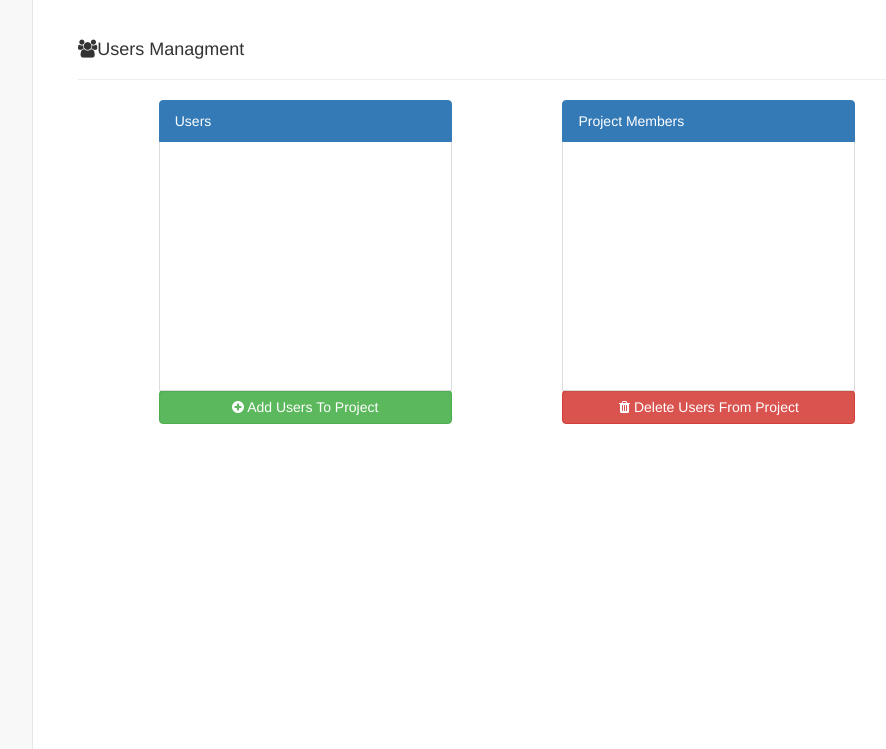
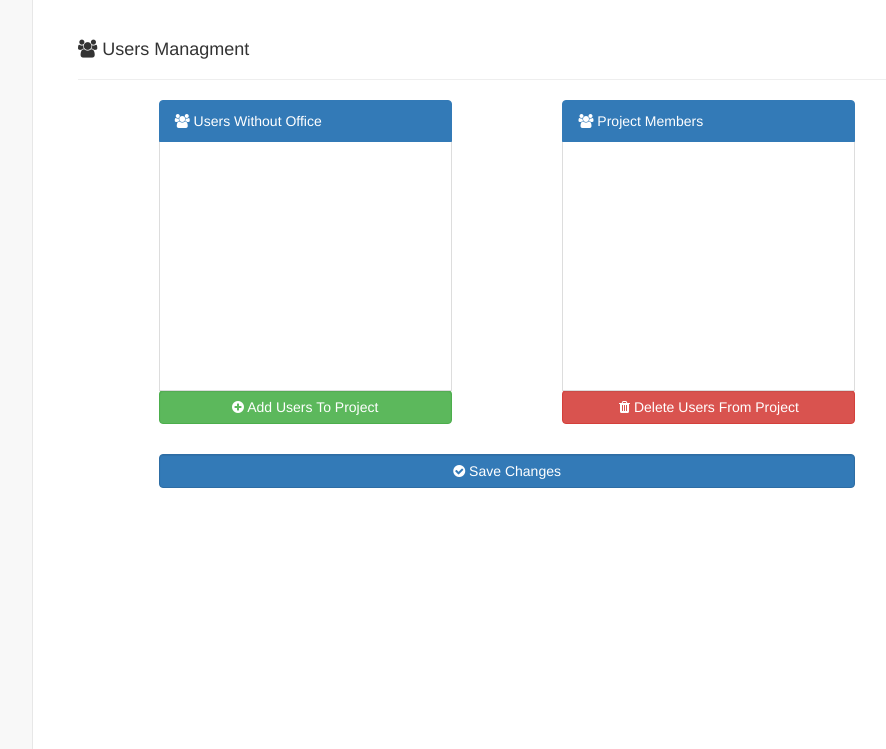
Before and after one commit to vladislavkosko/Zectra_new, a Symfony app: template src/ZectranetBundle/Resources/views/projectSettings.html.twig in a window 1280 px wide. Shown: the part 51-800 px from the top of the page, without its empty margins (218-1104 px from the left). Run offline with Twig, Linux system fonts and the light colour scheme; the template is opened without the code that fills it, so the values that code supplies are empty; some libraries are stand-ins or nearby versions.

```diff
--- a/src/ZectranetBundle/Resources/config/routing.yml
+++ b/src/ZectranetBundle/Resources/config/routing.yml
@@ -133,6 +133,12 @@ zectranet_get_project_members:
     requirements:
         project_id: \d+
 
+zectranet_save_project_members:
+    pattern: /project/{project_id}/saveMembersState
+    defaults: { _controller: ZectranetBundle:Project:saveMembers }
+    requirements:
+        project_id: \d+
+
 zectranet_add_project:
     path: /project/add
     defaults: { _controller: ZectranetBundle:Project:addProject }
--- a/src/ZectranetBundle/Resources/views/project.html.twig
+++ b/src/ZectranetBundle/Resources/views/project.html.twig
@@ -11,7 +11,7 @@
             <!-- Begin of Project controll buttons -->
             {% if project.owner.id == app.user.id or (is_granted('ROLE_ADMIN')) %}
                 <div class="pull-right">
-                    <a style="cursor: pointer; text-decoration: none;">
+                    <a style="cursor: pointer; text-decoration: none;" href="{{ path('zectranet_settings_project', {'project_id': project.id }) }}">
                         <i class="fa text-primary fa-fw fa-gear fa-2x"></i>
                     </a>
                     <a style="cursor: pointer; text-decoration: none;" data-toggle="modal" data-target="#delete_private_project">
--- a/src/ZectranetBundle/Resources/views/projectSettings.html.twig
+++ b/src/ZectranetBundle/Resources/views/projectSettings.html.twig
@@ -5,13 +5,16 @@
 {% block body %}
     <div ng-controller="ProjectController" ng-init="getMembers()">
         <div class="page-header">
-            <h4><i class="fa fa-users"></i>Users Managment</h4>
+            <h4><i class="fa fa-users"></i> Users Managment</h4>
         </div>
 
         <div class="row">
             <div class="col-md-offset-1 col-md-4" cg-busy="membersPromise">
                 <div class="list-group">
-                    <div class="list-group-item active">Users</div>
+                    <div class="list-group-item active">
+                        <i class="fa fa-users"></i>
+                        Users Without Office
+                    </div>
                     <div class="list-group-item" style="height: 250px; max-height: 250px; overflow-y: auto;" ng-cloak>
                         <a style="cursor: pointer;" class="list-group-item" ng-repeat="user in users" ng-init="user.selected = false; user.index = $index"
                            ng-class="{ 'active': user.selected }" ng-click="user.selected = !user.selected">
@@ -30,7 +33,10 @@
 
             <div class="col-md-offset-1 col-md-4" cg-busy="membersPromise">
                 <div class="list-group">
-                    <div class="list-group-item active">Project Members</div>
+                    <div class="list-group-item active">
+                        <i class="fa fa-users"></i>
+                        Project Members
+                    </div>
                     <div class="list-group-item" style="height: 250px; max-height: 250px; overflow-y: auto;" ng-cloak>
                         <a style="cursor: pointer;" class="list-group-item" ng-repeat="user in projectMembers" ng-init="user.selected = false; user.index = $index"
                            ng-class="{ 'active': user.selected }" ng-click="user.selected = !user.selected">
@@ -39,7 +45,7 @@
                         </a>
                     </div>
                     <div class="form-group">
-                        <button type="button" class="form-control btn btn-default btn-danger">
+                        <button type="button" class="form-control btn btn-default btn-danger" ng-click="removeUsersFromProject()">
                             <i class="fa fa-trash"></i>
                             Delete Users From Project
                         </button>
@@ -48,6 +54,16 @@
             </div>
         </div>
 
+        <div class="row" style="margin-top: 10px;">
+            <div class="col-md-offset-1 col-md-9">
+                <div class="form-group">
+                    <button class="form-control btn btn-default btn-primary" ng-click="saveMembersState()">
+                        <i class="fa fa-check-circle"></i>
+                        Save Changes
+                    </button>
+                </div>
+            </div>
+        </div>
     </div>
 {% endblock %}
 
@@ -56,5 +72,6 @@
     <script src="{{ asset('bundles/zectranet/js/custom/projectController.js') }}"></script>
     <script>
         JSON_URLS.getMembers = "{{ path('zectranet_get_project_members', { 'project_id': project.id }) }}";
+        JSON_URLS.saveMembers = "{{ path('zectranet_save_project_members', { 'project_id': project.id }) }}";
     </script>
 {% endblock %}
--- a/web/bundles/zectranet/js/custom/projectController.js
+++ b/web/bundles/zectranet/js/custom/projectController.js
@@ -9,10 +9,12 @@ Zectranet.controller('ProjectController', ['$scope', '$http', '$rootScope',
         $scope.urlGetEpicStories = JSON_URLS.getEpicStories;
         $scope.urlAddEpicStory = JSON_URLS.addEpicStory;
         $scope.urlGetProjectMembers = JSON_URLS.getMembers;
+        $scope.urlSaveProjectMembers = JSON_URLS.saveMembers;
 
         $scope.getEpicStories = function (project_id) {
             $scope.currentProjectId = project_id;
-            $scope.promiseProject = $http.get($scope.urlGetEpicStories)
+            $scope.promiseProject = $http
+                .get($scope.urlGetEpicStories)
                 .success(function(response) {
                     $scope.epicStories = response.EpicStories;
                 });
@@ -27,7 +29,8 @@ Zectranet.controller('ProjectController', ['$scope', '$http', '$rootScope',
         $scope.addNewEpicStory = function (story) {
             if (story.name && story.description) {
                 $('#add_epic_story').modal('hide');
-                $scope.promiseProject = $http.post($scope.urlAddEpicStory, {'story': story})
+                $scope.promiseProject = $http
+                    .post($scope.urlAddEpicStory, {'story': story})
                     .success(function (response) {
                        $scope.epicStories.push(response.EpicStory);
                     });
@@ -35,26 +38,59 @@ Zectranet.controller('ProjectController', ['$scope', '$http', '$rootScope',
         };
 
         $scope.getMembers = function () {
-            $scope.membersPromise = $http.get($scope.urlGetProjectMembers)
+            $scope.membersPromise = $http
+                .get($scope.urlGetProjectMembers)
                 .success(function (response) {
                     $scope.projectMembers = response.projectMembers;
                     $scope.users = response.users;
                 });
         };
 
+        function findElementById(what, from) {
+            var index = -1;
+            for (var i = 0; i < from.length; i++) {
+                if (what.id == from[i].id) {
+                    index = i;
+                    break;
+                }
+            }
+            return index;
+        }
+
         $scope.addUsersToProject = function () {
-            var users_array = $scope.users;
-            _.map(users_array, function (user) {
-                if (user.selected) {
-                    $scope.projectMembers.push(user);
-                    $scope.users.splice(user.index, 1);
+            var idsToRemove = [];
+            for (var i = 0; i < $scope.users.length; i++) {
+                if ($scope.users[i].selected) {
+                    $scope.projectMembers.push($scope.users[i]);
+                    idsToRemove.push($scope.users[i]);
                 }
-            });
+            }
+
+            for (i = 0; i < idsToRemove.length; i++) {
+                $scope.users.splice(findElementById(idsToRemove[i], $scope.users), 1);
+            }
         };
 
-        $scope.removeFromProject = function (user) {
-            $scope.users.push(user);
-            $scope.projectMembers.remove(user);
+        $scope.removeUsersFromProject = function () {
+            var idsToRemove = [];
+            for (var i = 0; i < $scope.projectMembers.length; i++) {
+                if ($scope.projectMembers[i].selected) {
+                    $scope.users.push($scope.projectMembers[i]);
+                    idsToRemove.push($scope.projectMembers[i]);
+                }
+            }
+
+            for (i = 0; i < idsToRemove.length; i++) {
+                $scope.projectMembers.splice(findElementById(idsToRemove[i], $scope.projectMembers), 1);
+            }
+        };
+
+        $scope.saveMembersState = function () {
+            $scope.membersPromise = $http
+                .post($scope.urlSaveProjectMembers, { 'users': $scope.projectMembers })
+                .success(function (response) {
+
+                });
         };
 
         console.log('Project Controller was loaded...');
```
Also changed, not shown: src/ZectranetBundle/Controller/ProjectController.php (+35 -0 lines), src/ZectranetBundle/Entity/Project.php (+10 -1 lines).
